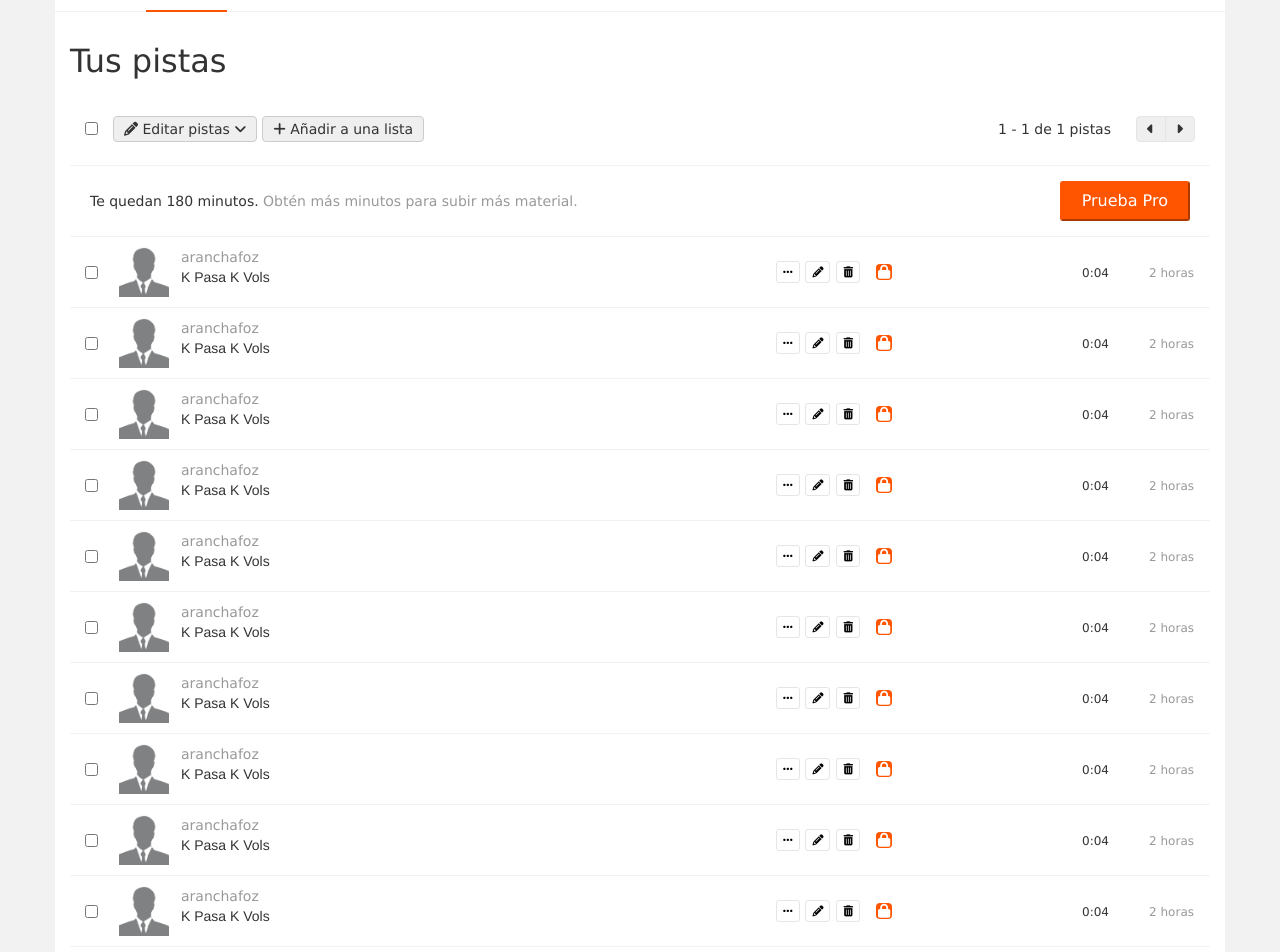
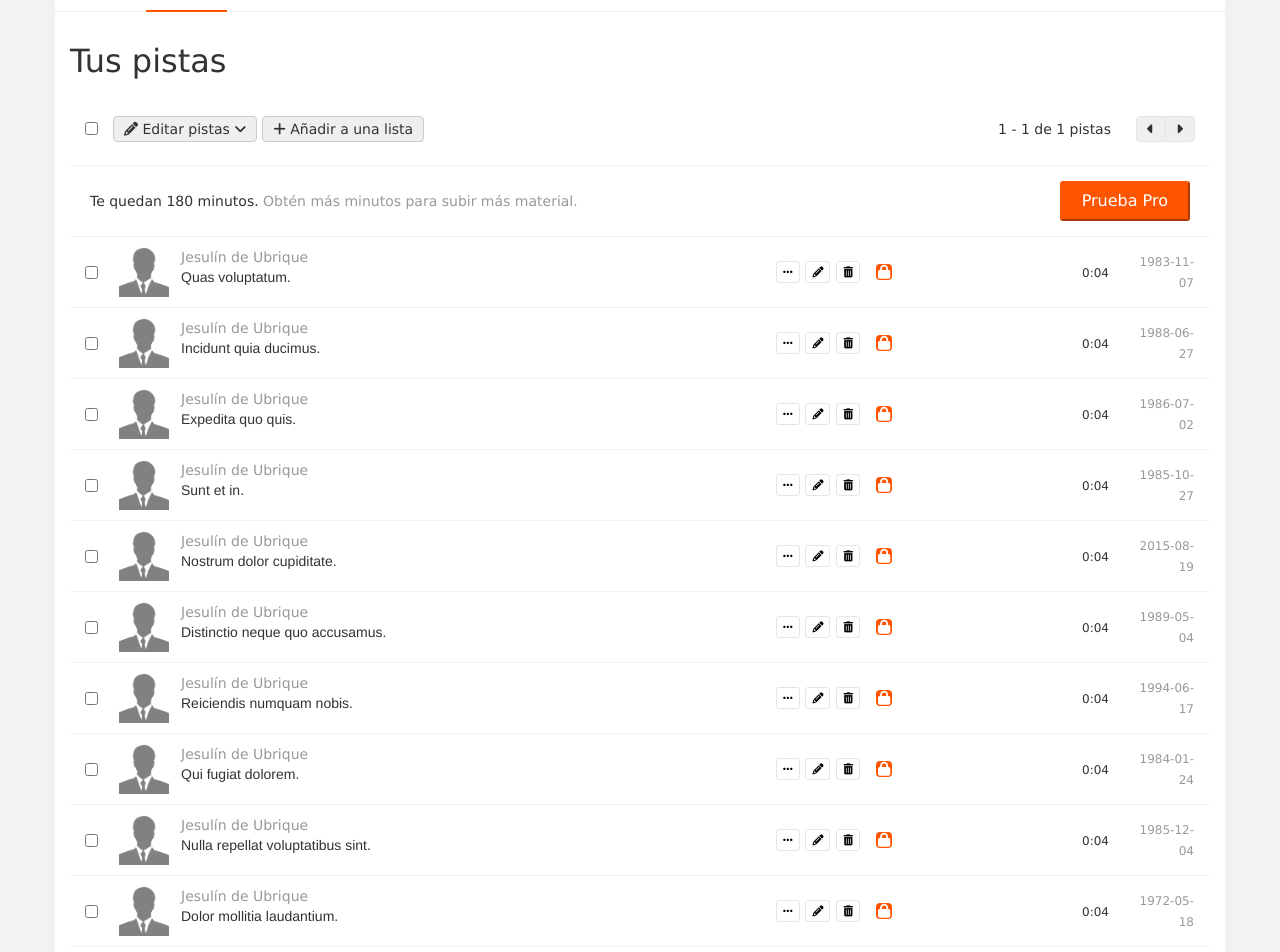
Before and after one commit to aranchafoz/soundcloud, a Laravel app: page /user/1/songs in a window 1280 px wide. Shown: the part 748-1700 px from the top of the page. Run offline with Laravel 8, Linux system fonts and the light colour scheme; a user stored in the database is signed in; data comes from the database, SQL or seed files in the repository; settings files or empty folders that the repository lacks are supplied; some libraries are stand-ins or nearby versions.

Commit message:
Show song info on songs list

```diff
--- a/app/Http/Controllers/SongController.php
+++ b/app/Http/Controllers/SongController.php
@@ -18,11 +18,17 @@ class SongController extends Controller
    */
   public function getUserSongs($id, Request $request)
   {
-    // get all the songs
-    $songs = Song::where('user_id', '=', $id)->get();
+    if(Auth::user()->id != $id) {
+      return view('home');
+    } else {
+      // get all the songs
+      $songs = Song::where('user_id', '=', $id)->get();
 
-    // load the view and pass the songs
-    return view('songs.index', ['songs' => $songs]);
+      $user = User::find($id);
+
+      // load the view and pass the songs
+      return view('songs.index', ['songs' => $songs, 'user' => $user]);
+    }
   }
 
   /**
--- a/resources/views/songs/index.blade.php
+++ b/resources/views/songs/index.blade.php
@@ -76,9 +76,9 @@
             </td>
             <td class="ur-songs-table-row-name">
               <div>
-                <span class="song-username">aranchafoz</span>
+                <span class="song-username">{{$user->name}}</span>
               </br>
-                <span>K Pasa K Vols</span>
+                <span>{{$song->name}}</span>
               </div>
             </td>
             <td class="ur-songs-table-row-actions">
@@ -97,12 +97,14 @@
             </td>
             <td class="ur-songs-table-row-duration">
               <span>
+                <!-- TODO: set audio duration -->
                 0:04
               </span>
             </td>
             <td class="ur-songs-table-row-timestamp">
               <span>
-                2 horas
+                <!-- TODO: add carbon library (should show like '2 horas') -->
+                {{$song->released_at}}
               </span>
             </td>
           </tr>
```
